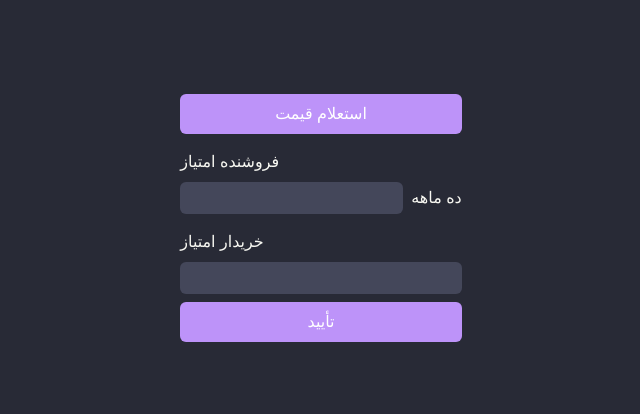
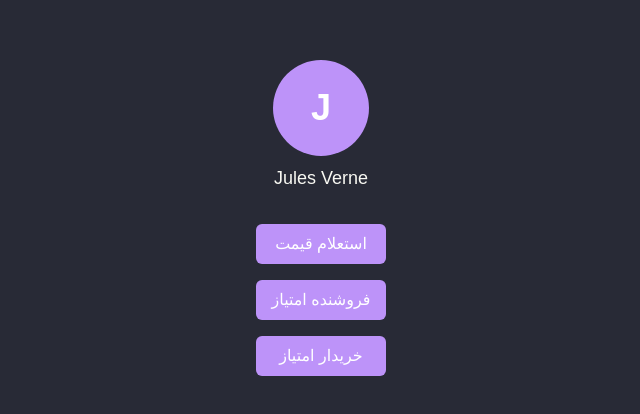
Before and after one commit to milad7212/resanet-eita, a Next.js app: page / in a window 1280 px wide. Shown: the part 182-596 px from the top of the page, without its empty margins (319-959 px from the left). Built offline with nearby package versions, Linux system fonts and the light colour scheme.

Commit message:
feat: add profile section and modals

```diff
--- a/app/page.tsx
+++ b/app/page.tsx
@@ -3,33 +3,79 @@
 import { useState } from "react";
 
 export default function Home() {
-  const [modalOpen, setModalOpen] = useState(false);
+  const [priceModalOpen, setPriceModalOpen] = useState(false);
+  const [sellerModalOpen, setSellerModalOpen] = useState(false);
+  const [buyerModalOpen, setBuyerModalOpen] = useState(false);
   const [sellerScore, setSellerScore] = useState("");
   const [buyerScore, setBuyerScore] = useState("");
 
   return (
     <div className="flex min-h-screen flex-col items-center justify-center bg-background text-foreground">
+      <div className="mb-8 flex flex-col items-center gap-2">
+        <div className="flex h-24 w-24 items-center justify-center rounded-full bg-purple text-4xl font-bold text-white">
+          J
+        </div>
+        <p className="text-lg">Jules Verne</p>
+      </div>
       <div className="flex flex-col gap-4">
         <button
-          onClick={() => setModalOpen(true)}
+          onClick={() => setPriceModalOpen(true)}
           className="rounded-md bg-purple px-4 py-2 text-white"
         >
           استعلام قیمت
         </button>
-        <div className="flex flex-col gap-2">
+        <button
+          onClick={() => setSellerModalOpen(true)}
+          className="rounded-md bg-purple px-4 py-2 text-white"
+        >
+          فروشنده امتیاز
+        </button>
+        <button
+          onClick={() => setBuyerModalOpen(true)}
+          className="rounded-md bg-purple px-4 py-2 text-white"
+        >
+          خریدار امتیاز
+        </button>
+      </div>
+      {priceModalOpen && (
+        <div className="fixed inset-0 flex items-center justify-center bg-black bg-opacity-50">
+          <div className="rounded-md bg-background p-8 text-foreground">
+            <p>قیمت: ۱,۰۰۰,۰۰۰ تومان</p>
+            <button
+              onClick={() => setPriceModalOpen(false)}
+              className="mt-4 rounded-md bg-purple px-4 py-2 text-white"
+            >
+              بستن
+            </button>
+          </div>
+        </div>
+      )}
+      {sellerModalOpen && (
+        <div className="fixed inset-0 flex items-center justify-center bg-black bg-opacity-50">
+          <div className="rounded-md bg-background p-8 text-foreground">
             <label htmlFor="seller-score">فروشنده امتیاز</label>
             <div className="flex items-center gap-2">
               <input
                 id="seller-score"
                 type="number"
                 value={sellerScore}
-              onChange={(e) => setSellerScore(e.target.value)}
+                onChange={(e) => setSellerScore(e.g.target.value)}
                 className="rounded-md bg-current-line px-2 py-1 text-white"
               />
               <span>ده ماهه</span>
             </div>
+            <button
+              onClick={() => setSellerModalOpen(false)}
+              className="mt-4 rounded-md bg-purple px-4 py-2 text-white"
+            >
+              بستن
+            </button>
           </div>
-        <div className="flex flex-col gap-2">
+        </div>
+      )}
+      {buyerModalOpen && (
+        <div className="fixed inset-0 flex items-center justify-center bg-black bg-opacity-50">
+          <div className="rounded-md bg-background p-8 text-foreground">
             <label htmlFor="buyer-score">خریدار امتیاز</label>
             <input
               id="buyer-score"
@@ -39,22 +85,13 @@ export default function Home() {
               className="rounded-md bg-current-line px-2 py-1 text-white"
             />
             <button
-            onClick={() => alert(`تعداد امتیاز خریدار: ${buyerScore}`)}
-            className="rounded-md bg-purple px-4 py-2 text-white"
+              onClick={() => {
+                alert(`تعداد امتیاز خریدار: ${buyerScore}`);
+                setBuyerModalOpen(false);
+              }}
+              className="mt-4 rounded-md bg-purple px-4 py-2 text-white"
             >
               تأیید
-          </button>
-        </div>
-      </div>
-      {modalOpen && (
-        <div className="fixed inset-0 flex items-center justify-center bg-black bg-opacity-50">
-          <div className="rounded-md bg-background p-8 text-foreground">
-            <p>قیمت: ۱,۰۰۰,۰۰۰ تومان</p>
-            <button
-              onClick={() => setModalOpen(false)}
-              className="mt-4 rounded-md bg-purple px-4 py-2 text-white"
-            >
-              بستن
             </button>
           </div>
         </div>
```
Lines whose indentation alone changed are shown as unchanged.
